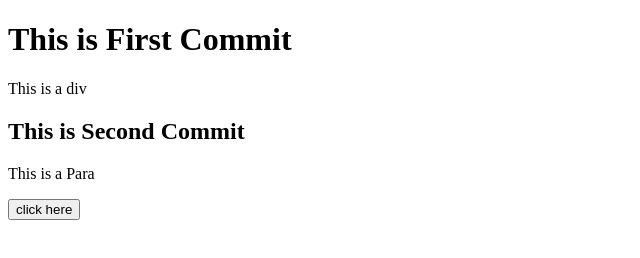
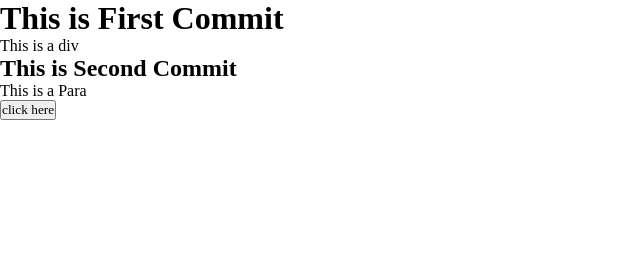
Before and after one commit to virajpwdn/hello, a plain HTML site: page index.html in a window 1280 px wide. Shown: the whole page, without its empty margins (0-640 px from the left). Drawn offline with Linux system fonts and the light colour scheme.

Commit message:
Checked In : CSS

```diff
--- a/index.html
+++ b/index.html
@@ -4,6 +4,7 @@
     <meta charset="UTF-8">
     <meta name="viewport" content="width=device-width, initial-scale=1.0">
     <title>Document</title>
+    <link rel="stylesheet" href="style.css">
 </head>
 <body>
         <h1>This is First Commit</h1>
--- /dev/null
+++ b/style.css
@@ -0,0 +1,10 @@
+*{
+margin: 0;
+padding: 0;
+box-sizing: border-box;
+font-family: GILROY;
+}
+html,body{
+width: 100%;
+height: 100%;
+}
```
